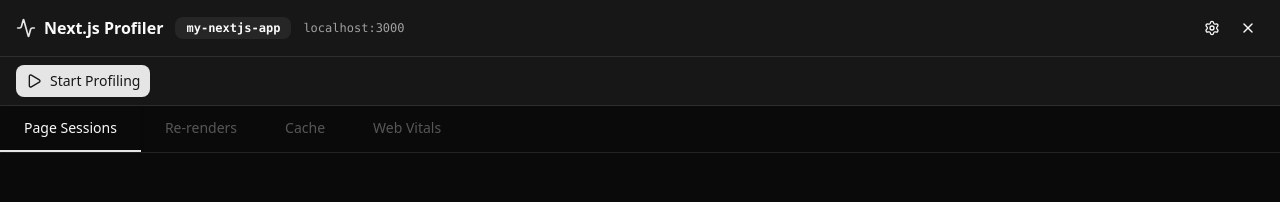
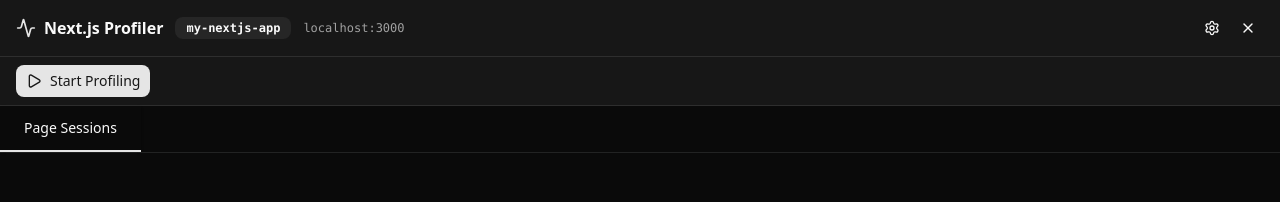
Before and after one commit to useward/ward, a React (Vite) app in the folder packages/devtools/client/: page / in a window 1280 px wide. Shown: the top 202 px of the page. Built offline with nearby package versions, Linux system fonts and the light colour scheme.

Commit message:
fix: hide unimplemented tabs

```diff
--- a/packages/devtools/client/src/App.tsx
+++ b/packages/devtools/client/src/App.tsx
@@ -36,7 +36,8 @@
               </span>
             )}
           </TabsTrigger>
-          <TabsTrigger
+          {/* TODO: to be implemented */}
+          {/* <TabsTrigger
             value="renders"
             className="rounded-none border-b-2 border-transparent data-[state=active]:border-primary data-[state=active]:bg-transparent px-6 py-3"
             disabled
@@ -56,7 +57,7 @@
             disabled
           >
             Web Vitals
-          </TabsTrigger>
+          </TabsTrigger> */}
         </TabsList>
 
         <TabsContent value="sessions" className="flex-1 m-0">
```
